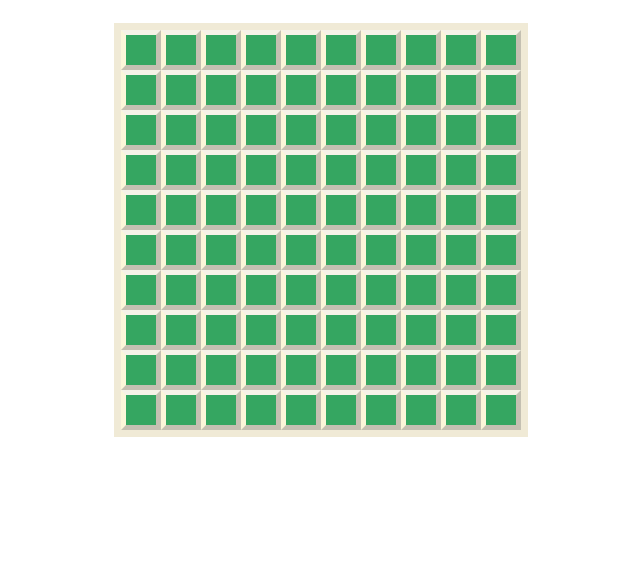
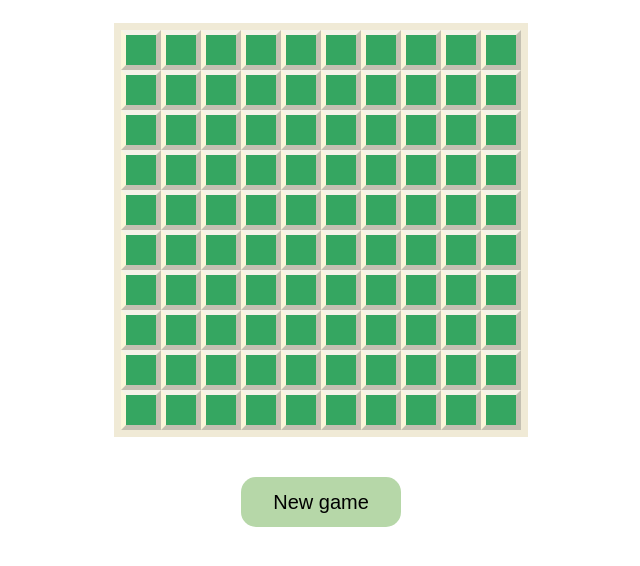
Before and after one commit to w1t1uv/minesweeper, a plain HTML site: page index.html in a window 1280 px wide. Shown: the part 104-670 px from the top of the page, without its empty margins (319-959 px from the left). Drawn offline with Linux system fonts and the light colour scheme.

Commit message:
feat: add start new game button

```diff
--- a/index.js
+++ b/index.js
@@ -10,6 +10,15 @@ document.body.append(wrapper);
 const grid = document.createElement('div');
 grid.classList.add('grid');
 wrapper.append(grid);
+
+const newGameButton = document.createElement('div');
+newGameButton.classList.add('new-game-button');
+document.body.append(newGameButton);
+
+const newGameTitle = document.createElement('p');
+newGameTitle.classList.add('new-game-title');
+newGameTitle.innerHTML = 'New game';
+newGameButton.appendChild(newGameTitle);
 
 const body = document.querySelector('body');
 
--- a/styles.css
+++ b/styles.css
@@ -38,6 +38,22 @@ body {
     height: 40px;
     font-size: 20px;
     font-family: Arial, sans-serif;
+}
+
+.new-game-button {
+    cursor: pointer;
+    width: 160px;
+    height: 50px;
+    background-color: #b6d7a8;
+    margin: 0 auto;
+    border-radius: 15px;
+}
+
+.new-game-title {
+    font-family: Arial, sans-serif;
+    font-size: 20px;
+    text-align: center;
+    padding: 14px 0;
 }
 
 .valid {
```
